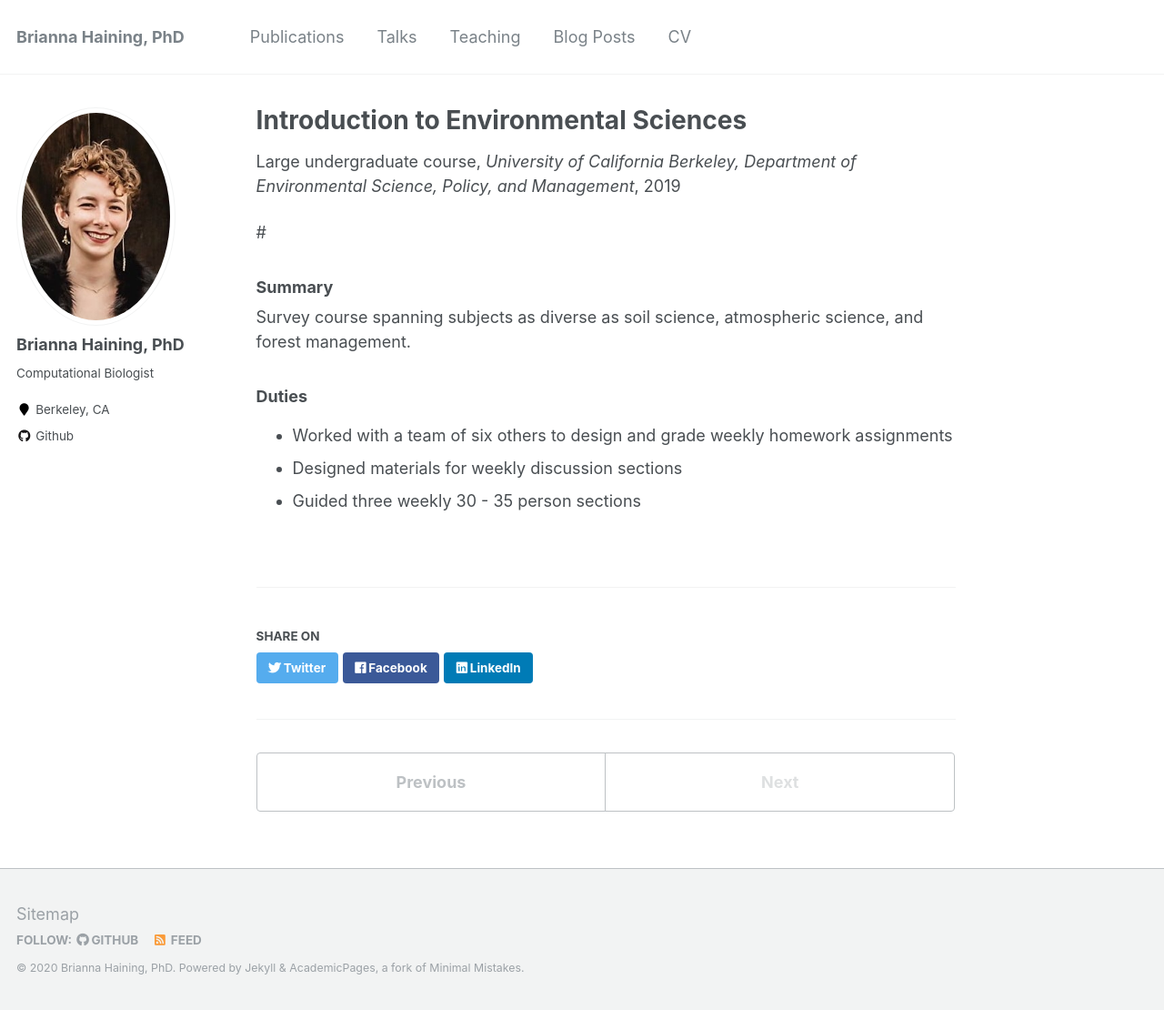
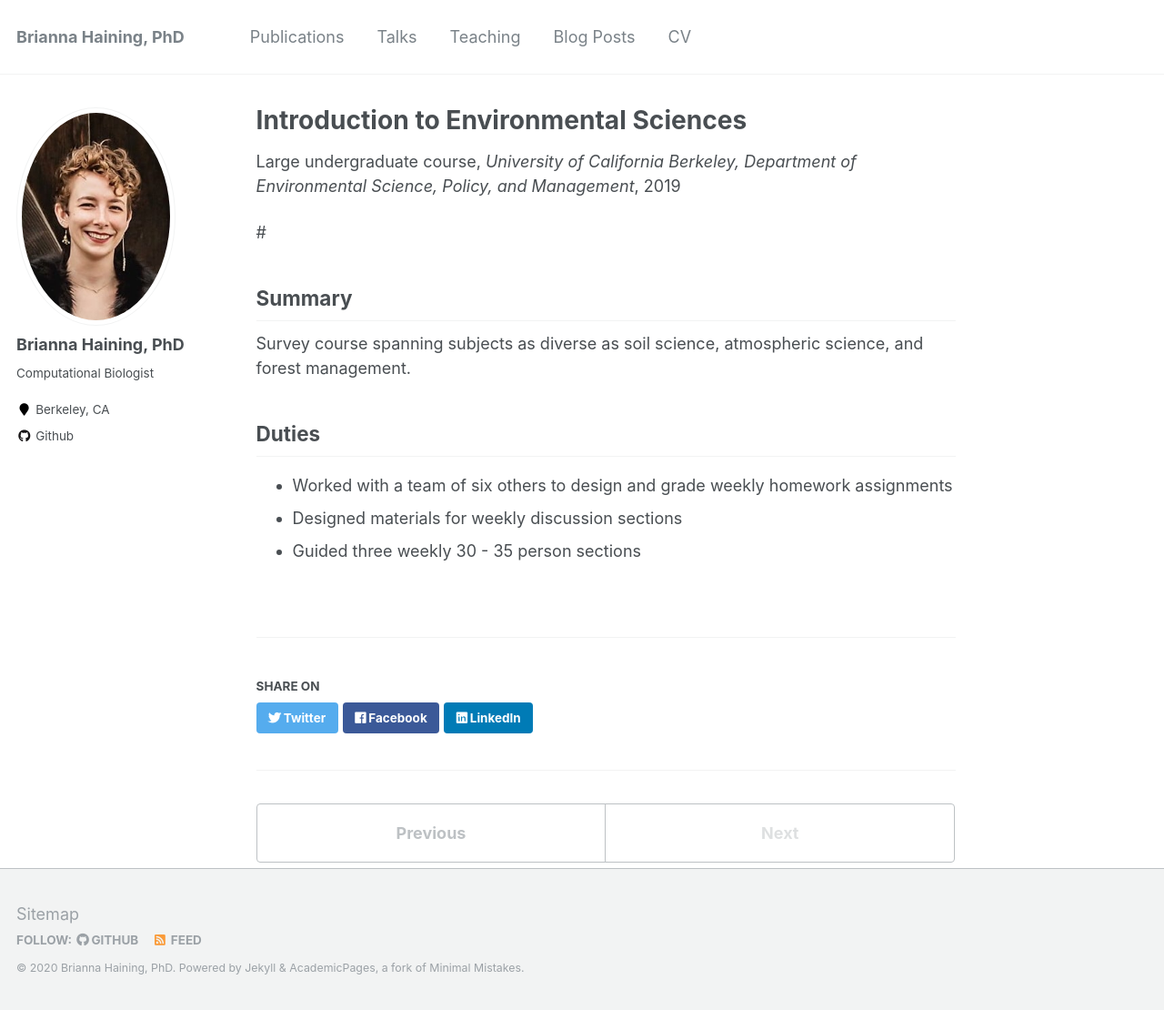
Before and after one commit to haining-b/haining-b.github.io, a Jekyll site: the page built from _teaching/2019-Fall-Teaching.md, in a window 1280 px wide and 1110 px high. Shown: the whole window at 91% size. Built offline with Jekyll 4.4.1, drawn with Linux system fonts in a browser that asks for light colours.

```diff
--- a/_teaching/2019-Fall-Teaching.md
+++ b/_teaching/2019-Fall-Teaching.md
@@ -8,10 +8,10 @@ date: 2019-08-20 - 2019-12-20
 
 ---
 
-### Summary
+## Summary
 Survey course spanning subjects as diverse as soil science, atmospheric science, and forest management.
 
-### Duties
+## Duties
    * Worked with a team of six others to design and grade weekly homework assignments
    * Designed materials for weekly discussion sections
    * Guided three weekly 30 - 35 person sections
```
